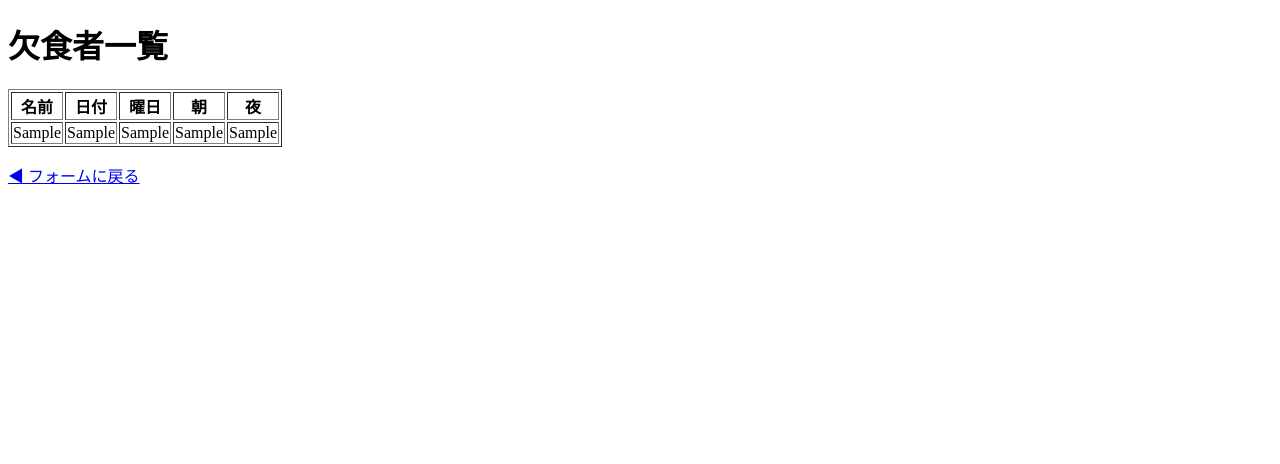
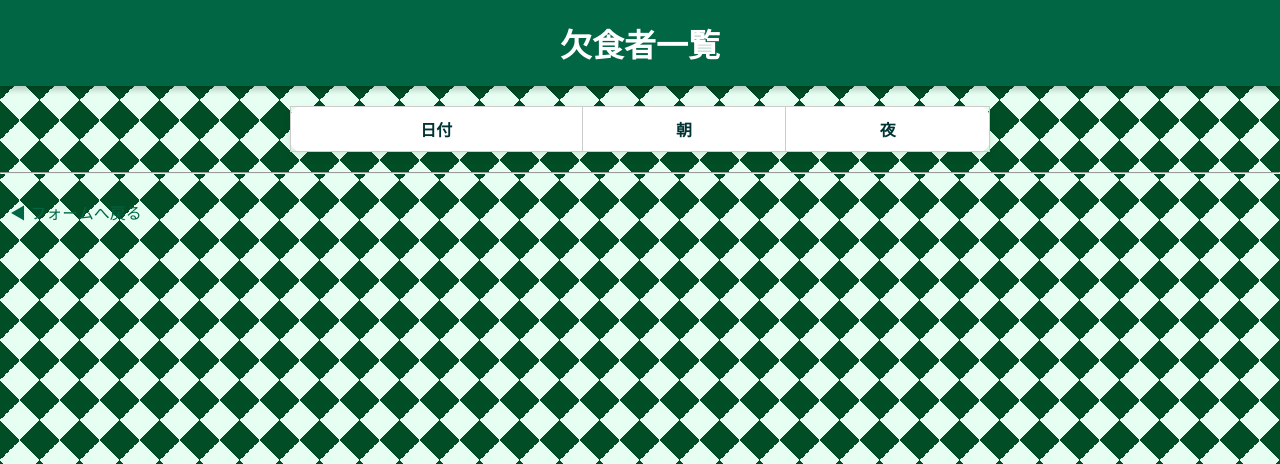
Before and after one commit to syunki-16/skip-meals-app, a Flask app: template templates/list.html in a window 1280 px wide. Shown: the top 464 px of the page. Run offline with Flask 3, Linux system fonts and the light colour scheme; the template is opened without the code that fills it: most values are stand-ins (such as "Sample title", 1, 10 or a date in 2020); lists and menus that the app fills with data are empty.

Commit message:
Update list.html

```diff
--- a/templates/list.html
+++ b/templates/list.html
@@ -3,21 +3,30 @@
 <head>
   <meta charset="UTF-8">
   <title>欠食者一覧</title>
+  <link rel="stylesheet" href="/static/css/style.css">
 </head>
 <body>
   <h1>欠食者一覧</h1>
-  <table border="1">
-    <tr><th>名前</th><th>日付</th><th>曜日</th><th>朝</th><th>夜</th></tr>
-    {% for s in skips %}
+  <table>
+    <thead>
       <tr>
-        <td>{{ s.名前 }}</td>
-        <td>{{ s.日付 }}</td>
-        <td>{{ s.曜日 }}</td>
-        <td>{{ s.朝 or '' }}</td>
-        <td>{{ s.夜 or '' }}</td>
+        <th>日付</th>
+        <th>朝</th>
+        <th>夜</th>
       </tr>
-    {% endfor %}
+    </thead>
+    <tbody>
+      {% for date in sorted(skips.keys()) %}
+        <tr>
+          <td>{{ date }}</td>
+          <td>{{ skips[date]['朝'] | join(", ") if '朝' in skips[date] else '' }}</td>
+          <td>{{ skips[date]['夜'] | join(", ") if '夜' in skips[date] else '' }}</td>
+        </tr>
+      {% endfor %}
+    </tbody>
   </table>
-  <p><a href="/form">◀ フォームに戻る</a></p>
+
+  <hr>
+  <p><a href="/form">◀ フォームへ戻る</a></p>
 </body>
 </html>
```
